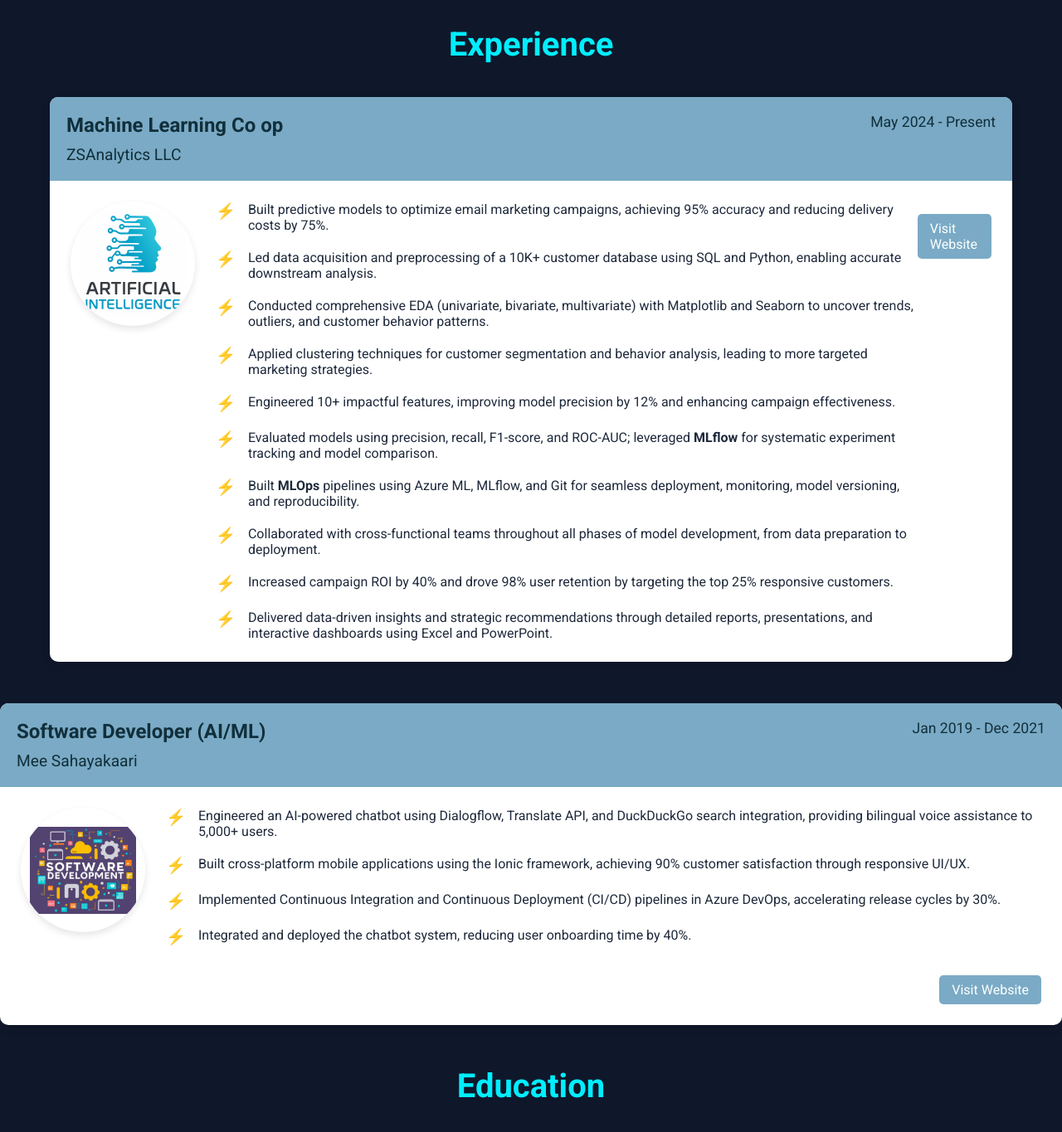
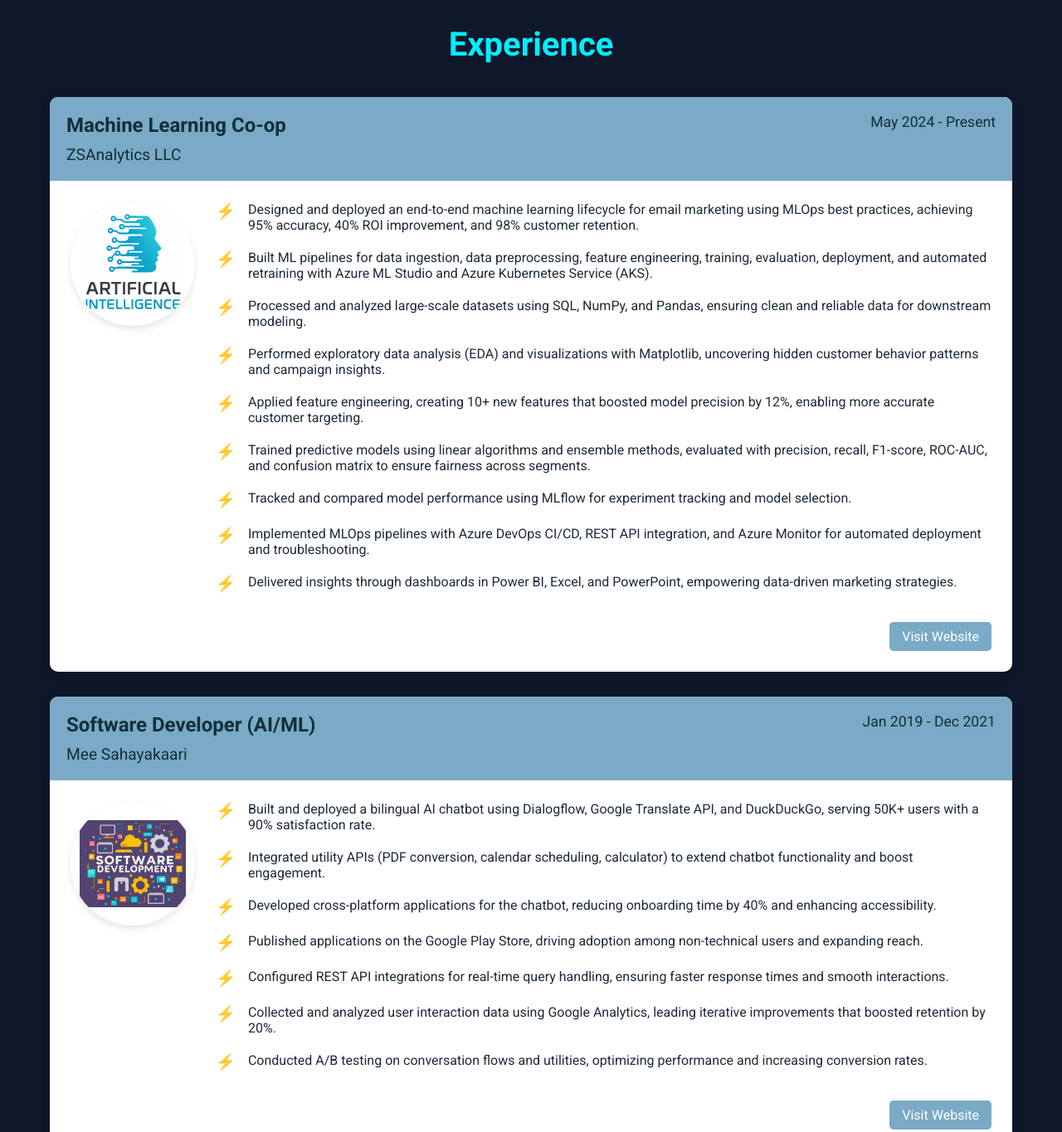
Before and after one commit to Venkatalakshmikottapalli/About-me, a plain HTML site: page index.html in a window 1280 px wide. Shown: the part 6580-7945 px from the top of the page at 83% size. Drawn offline with nearby package versions, Linux system fonts and the light colour scheme.

Commit message:
resume update

```diff
--- a/index.html
+++ b/index.html
@@ -583,9 +583,10 @@
       <h1 class="section-title">Experience</h1>
 
       <!-- First Experience Card -->
+      <!-- First Experience Card -->
       <div class="education-card">
           <div class="education-header">
-              <h2>Machine Learning Co op</h2>
+              <h2>Machine Learning Co-op</h2>
               <h3>ZSAnalytics LLC</h3>
               <span class="year-tag">May 2024 - Present</span>
           </div>
@@ -599,74 +600,65 @@
                   <div class="education-item">
                       <div class="bolt-icon">⚡</div>
                       <div class="education-text">
-                      Built predictive models to optimize email marketing campaigns, achieving 95% accuracy and reducing delivery costs by 75%.
+                          Designed and deployed an end-to-end machine learning lifecycle for email marketing using MLOps best practices, achieving 95% accuracy, 40% ROI improvement, and 98% customer retention.
                       </div>
                   </div>
 
                   <div class="education-item">
                       <div class="bolt-icon">⚡</div>
                       <div class="education-text">
-                      Led data acquisition and preprocessing of a 10K+ customer database using SQL and Python, enabling accurate downstream analysis.
+                          Built ML pipelines for data ingestion, data preprocessing, feature engineering, training, evaluation, deployment, and automated retraining with Azure ML Studio and Azure Kubernetes Service (AKS).
                       </div>
                   </div>
 
                   <div class="education-item">
                       <div class="bolt-icon">⚡</div>
                       <div class="education-text">
-                      Conducted comprehensive EDA (univariate, bivariate, multivariate) with Matplotlib and Seaborn to uncover trends, outliers, and customer behavior patterns.
+                          Processed and analyzed large-scale datasets using SQL, NumPy, and Pandas, ensuring clean and reliable data for downstream modeling.
                       </div>
                   </div>
 
                   <div class="education-item">
                       <div class="bolt-icon">⚡</div>
                       <div class="education-text">
-                      Applied clustering techniques for customer segmentation and behavior analysis, leading to more targeted marketing strategies.
+                          Performed exploratory data analysis (EDA) and visualizations with Matplotlib, uncovering hidden customer behavior patterns and campaign insights.
                       </div>
                   </div>
 
                   <div class="education-item">
                       <div class="bolt-icon">⚡</div>
                       <div class="education-text">
-                      Engineered 10+ impactful features, improving model precision by 12% and enhancing campaign effectiveness.
+                          Applied feature engineering, creating 10+ new features that boosted model precision by 12%, enabling more accurate customer targeting.
                       </div>
                   </div>
 
                   <div class="education-item">
                       <div class="bolt-icon">⚡</div>
                       <div class="education-text">
-                      Evaluated models using precision, recall, F1-score, and ROC-AUC; leveraged <strong>MLflow</strong> for systematic experiment tracking and model comparison.
+                          Trained predictive models using linear algorithms and ensemble methods, evaluated with precision, recall, F1-score, ROC-AUC, and confusion matrix to ensure fairness across segments.
                       </div>
                   </div>
 
                   <div class="education-item">
                       <div class="bolt-icon">⚡</div>
                       <div class="education-text">
-                      Built <strong>MLOps</strong> pipelines using Azure ML, MLflow, and Git for seamless deployment, monitoring, model versioning, and reproducibility.
+                          Tracked and compared model performance using MLflow for experiment tracking and model selection.
                       </div>
                   </div>
 
                   <div class="education-item">
                       <div class="bolt-icon">⚡</div>
                       <div class="education-text">
-                      Collaborated with cross-functional teams throughout all phases of model development, from data preparation to deployment.
+                          Implemented MLOps pipelines with Azure DevOps CI/CD, REST API integration, and Azure Monitor for automated deployment and troubleshooting.
                       </div>
                   </div>
 
                   <div class="education-item">
                       <div class="bolt-icon">⚡</div>
                       <div class="education-text">
-                      Increased campaign ROI by 40% and drove 98% user retention by targeting the top 25% responsive customers.
+                          Delivered insights through dashboards in Power BI, Excel, and PowerPoint, empowering data-driven marketing strategies.
                       </div>
                   </div>
-
-                  <div class="education-item">
-                    <div class="bolt-icon">⚡</div>
-                    <div class="education-text">
-                      Delivered data-driven insights and strategic recommendations through detailed reports, presentations, and interactive dashboards using Excel and PowerPoint.
-                    </div>
-                  </div>
-                </div>
-
 
                   <div class="clearfix">
                       <a href="https://zsanalytics.com/" target="_blank" class="visit-btn">Visit Website</a>
@@ -692,31 +684,51 @@
                   <div class="education-item">
                       <div class="bolt-icon">⚡</div>
                       <div class="education-text">
-                          Engineered an AI-powered chatbot using Dialogflow, Translate API, and DuckDuckGo search integration, providing bilingual voice assistance to 5,000+ users.
+                          Built and deployed a bilingual AI chatbot using Dialogflow, Google Translate API, and DuckDuckGo, serving 50K+ users with a 90% satisfaction rate.
                       </div>
                   </div>
 
                   <div class="education-item">
                       <div class="bolt-icon">⚡</div>
                       <div class="education-text">
-                          Built cross-platform mobile applications using the Ionic framework, achieving 90% customer satisfaction through responsive UI/UX.
+                          Integrated utility APIs (PDF conversion, calendar scheduling, calculator) to extend chatbot functionality and boost engagement.
                       </div>
                   </div>
 
                   <div class="education-item">
                       <div class="bolt-icon">⚡</div>
                       <div class="education-text">
-                          Implemented Continuous Integration and Continuous Deployment (CI/CD) pipelines in Azure DevOps, accelerating release cycles by 30%.
+                          Developed cross-platform applications for the chatbot, reducing onboarding time by 40% and enhancing accessibility.
                       </div>
                   </div>
 
                   <div class="education-item">
                       <div class="bolt-icon">⚡</div>
                       <div class="education-text">
-                          Integrated and deployed the chatbot system, reducing user onboarding time by 40%.
+                          Published applications on the Google Play Store, driving adoption among non-technical users and expanding reach.
                       </div>
                   </div>
 
+                  <div class="education-item">
+                      <div class="bolt-icon">⚡</div>
+                      <div class="education-text">
+                          Configured REST API integrations for real-time query handling, ensuring faster response times and smooth interactions.
+                      </div>
+                  </div>
+
+                  <div class="education-item">
+                      <div class="bolt-icon">⚡</div>
+                      <div class="education-text">
+                          Collected and analyzed user interaction data using Google Analytics, leading iterative improvements that boosted retention by 20%.
+                      </div>
+                  </div>
+
+                  <div class="education-item">
+                      <div class="bolt-icon">⚡</div>
+                      <div class="education-text">
+                          Conducted A/B testing on conversation flows and utilities, optimizing performance and increasing conversion rates.
+                      </div>
+                  </div>
 
                   <div class="clearfix">
                       <a href=" " target="_blank" class="visit-btn">Visit Website</a>
```
Also changed, not shown: 1 other file. Lines whose indentation alone changed are shown as unchanged.
